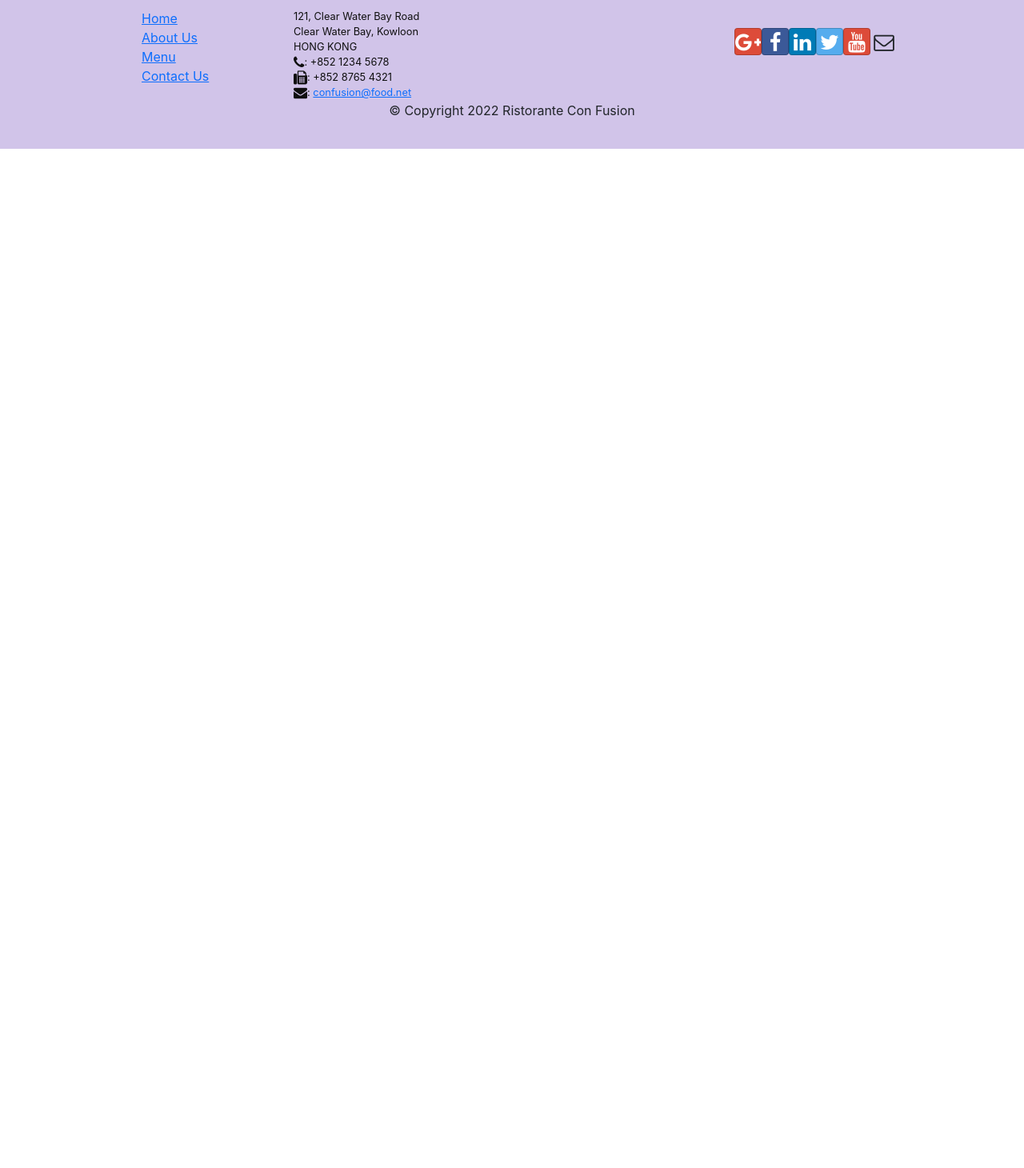
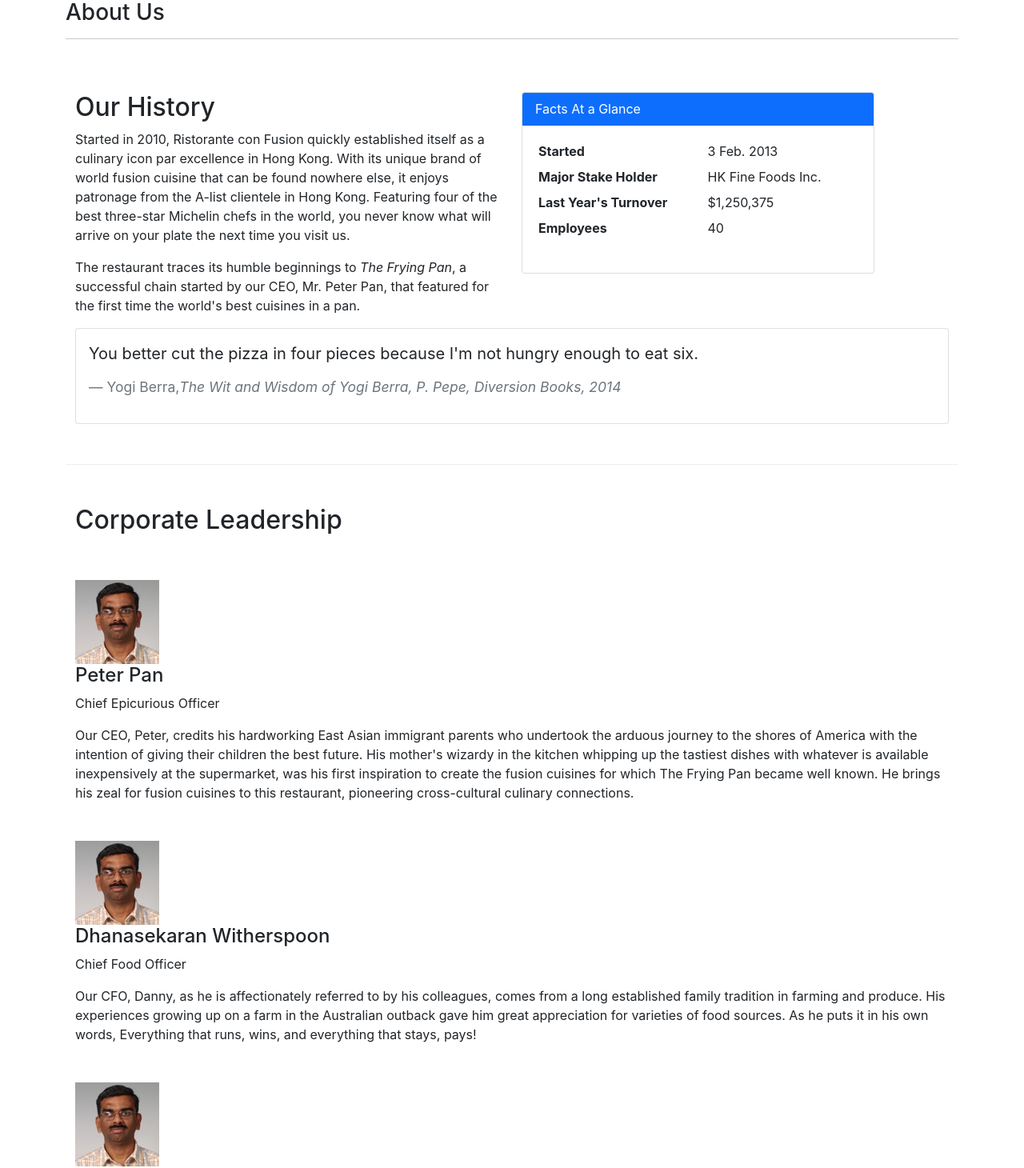
Before and after one commit to Valentyn17/ReactApp, a React (Create React App) app: page /aboutus in a window 1280 px wide. Shown: the part 389-1849 px from the top of the page at 80% size. Before the commit the page ends 800 px from the top, so only its background shows below. Built offline with nearby package versions, Linux system fonts and the light colour scheme.

Commit message:
Add AboutUS component

```diff
--- /dev/null
+++ b/src/components/AboutComponent.js
@@ -0,0 +1,106 @@
+import React from 'react';
+import { Breadcrumb, BreadcrumbItem, Card, CardBody, CardHeader, Media } from 'reactstrap';
+import { Link } from 'react-router-dom';
+
+
+function RenderLeader({leader}) {
+    if(leader == null){
+        return(
+            <div></div>
+        )
+    }
+    else
+    {
+            return(
+                <div className="col-12 mt-5">
+                <Media tag="li">
+                    <Media left middle>
+                        <Media object src={leader.image} alt={leader.name} />
+                    </Media>
+                    <Media body className="ml-5">
+                        <Media heading>{leader.name}</Media>
+                        <p>{leader.designation}</p>
+                        <p>{leader.description}</p>
+                    </Media>
+                </Media>
+                </div>
+            )
+    }
+}
+
+function About(props) {
+
+    const leaders = props.leaders.map((leader) => {
+        return (
+            <div key={leader.id}>
+                <RenderLeader leader={leader} />
+            </div>
+        );
+    });
+
+    return(
+        <div className="container">
+            <div className="row">
+                <Breadcrumb>
+                    <BreadcrumbItem><Link to="/home">Home</Link></BreadcrumbItem>
+                    <BreadcrumbItem active>About Us</BreadcrumbItem>
+                </Breadcrumb>
+                <div className="col-12">
+                    <h3>About Us</h3>
+                    <hr />
+                </div>
+            </div>
+            <div className="row row-content">
+                <div className="col-12 col-md-6">
+                    <h2>Our History</h2>
+                    <p>Started in 2010, Ristorante con Fusion quickly established itself as a culinary icon par excellence in Hong Kong. With its unique brand of world fusion cuisine that can be found nowhere else, it enjoys patronage from the A-list clientele in Hong Kong.  Featuring four of the best three-star Michelin chefs in the world, you never know what will arrive on your plate the next time you visit us.</p>
+                    <p>The restaurant traces its humble beginnings to <em>The Frying Pan</em>, a successful chain started by our CEO, Mr. Peter Pan, that featured for the first time the world's best cuisines in a pan.</p>
+                </div>
+                <div className="col-12 col-md-5">
+                    <Card>
+                        <CardHeader className="bg-primary text-white">Facts At a Glance</CardHeader>
+                        <CardBody>
+                            <dl className="row p-1">
+                                <dt className="col-6">Started</dt>
+                                <dd className="col-6">3 Feb. 2013</dd>
+                                <dt className="col-6">Major Stake Holder</dt>
+                                <dd className="col-6">HK Fine Foods Inc.</dd>
+                                <dt className="col-6">Last Year's Turnover</dt>
+                                <dd className="col-6">$1,250,375</dd>
+                                <dt className="col-6">Employees</dt>
+                                <dd className="col-6">40</dd>
+                            </dl>
+                        </CardBody>
+                    </Card>
+                </div>
+                <div className="col-12">
+                    <Card>
+                        <CardBody className="bg-faded">
+                            <blockquote className="blockquote">
+                                <p className="mb-0">You better cut the pizza in four pieces because
+                                    I'm not hungry enough to eat six.</p>
+                                    <br/>
+                                <footer className="blockquote-footer">Yogi Berra,
+                                <cite title="Source Title">The Wit and Wisdom of Yogi Berra,
+                                    P. Pepe, Diversion Books, 2014</cite>
+                                </footer>
+                            </blockquote>
+                        </CardBody>
+                    </Card>
+                </div>
+            </div>
+            <div className="row row-content">
+                    <h2>Corporate Leadership</h2>
+                <div className="container">
+                    <div className="row">
+                    <Media list>
+                        {leaders}
+                    </Media>
+                    </div>
+                </div>
+            </div>
+        </div>
+    );
+}
+
+export default About;
--- a/src/components/MainComponent.js
+++ b/src/components/MainComponent.js
@@ -4,6 +4,7 @@
 import Header from './HeaderComponent';
 import Footer from './FooterComponent';
 import Home from './HomeComponent';
+import About from './AboutComponent';
 import {DISHES} from '../shared/dishes';
 import {COMMENTS} from '../shared/comments';
 import {PROMOTIONS} from '../shared/promotions';
@@ -44,6 +45,7 @@
          <Route exact path='/menu' element={<Menu dishes={this.state.dishes}/>}  />
          <Route path='/menu/:dishId' element={<DishWithId/>}  />
          <Route exact path='/contactus' element={<Contact />}/>
+         <Route exact path='/aboutus' element={<About leaders={this.state.leaders}/>}/>
       </Routes>
       <Footer/>
     </div>
```
